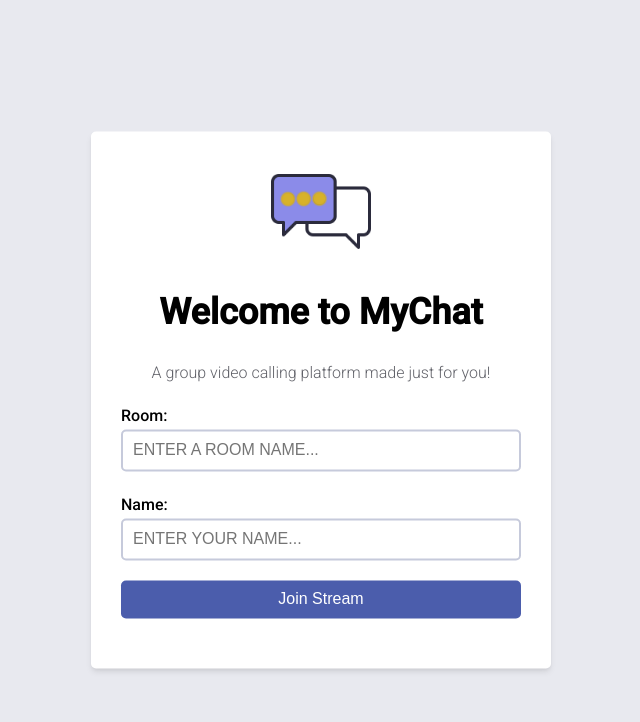
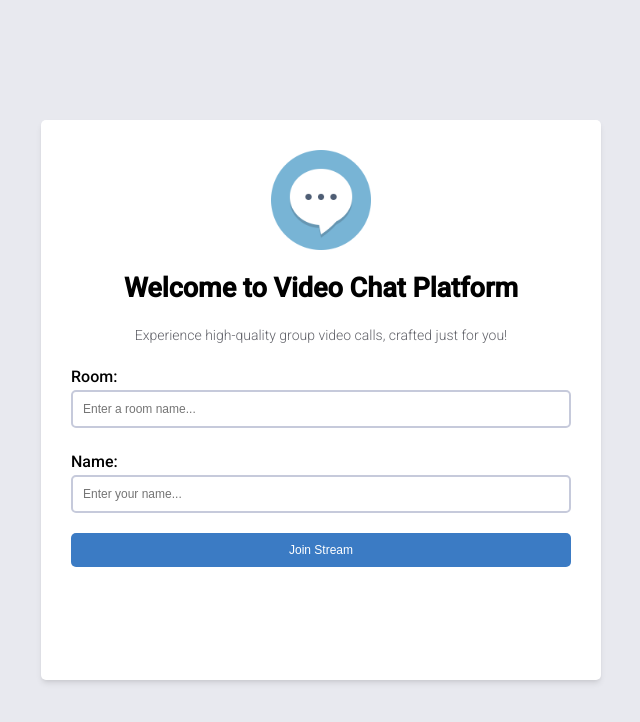
Before and after one commit to quocan0108/video-chat-web-application, a Django app: page / in a window 1280 px wide. Shown: the top 722 px of the page, without its empty margins (319-959 px from the left). Run offline with Django 4.2, Linux system fonts and the light colour scheme.

Commit message:
update UI

```diff
--- a/base/templates/base/lobby.html
+++ b/base/templates/base/lobby.html
@@ -6,24 +6,24 @@
 
     <section id="form-container">
 
-        <img id="logo" src="{% static 'images/chat-icon.png' %}"/>
+        <img id="logo" src="{% static 'images/chat-icon.png' %}" alt="Logo"/>
 
         <div id="welcome-message">
-            <h1>Welcome to MyChat</h1>
-            <p>A group video calling platform made just for you!</p>
+            <h1>Welcome to Video Chat Platform</h1>
+            <p>Experience high-quality group video calls, crafted just for you!</p>
         </div>
 
         <form id="form">
             <div class="field-wrapper">
 
                 <div class="form-field">
-                    <label>Room:</label>
-                    <input name="room" placeholder="Enter a room name..."  style="text-transform:uppercase"/>
+                    <label for="room">Room:</label>
+                    <input id="room" name="room" placeholder="Enter a room name..." />
                 </div>
 
                 <div class="form-field">
-                    <label>Name:</label>
-                    <input name="name" placeholder="Enter your name..."  style="text-transform:uppercase"/>
+                    <label for="name">Name:</label>
+                    <input id="name" name="name" placeholder="Enter your name..." />
                 </div>
 
                 <div class="form-field">
@@ -56,8 +56,6 @@
         window.open('/room/', '_self')
     }
 
-
-
     form.addEventListener('submit', handleSubmit)
 </script>
 
--- a/base/templates/base/main.html
+++ b/base/templates/base/main.html
@@ -4,7 +4,7 @@
 <head>
     <meta charset='utf-8'>
     <meta http-equiv='X-UA-Compatible' content='IE=edge'>
-    <title>MyChat</title>
+    <title>Video Chat Platform</title>
     <meta name='viewport' content='width=device-width, initial-scale=1'>
     <link rel='stylesheet' type='text/css' media='screen' href="{% static 'styles/main.css' %}">
     <script src="{% static 'js/main.js' %}"></script>
--- a/static/styles/main.css
+++ b/static/styles/main.css
@@ -15,7 +15,8 @@ body{
 /* ------------------  Register Page ------------------ */
 
 #form-container{
-    width: 400px;
+    width: 500px;
+    height: 500px;
     box-shadow:var(--shaddow);
     background-color: #fff;
     padding: 30px;
@@ -38,12 +39,12 @@ body{
 }
 
 #welcome-message h1{
-    font-size: 36px;
+    font-size: 27px;
 }
 
 
 #welcome-message p{
-    font-size: 16px;
+    font-size: 14px;
     color: rgb(97, 98, 105);
     font-weight: 300;
 }
@@ -62,12 +63,12 @@ body{
     border:2px solid rgba(198,202,219,1);
     border-radius: 5px;
     padding: 10px;
-    font-size: 16px;
+    font-size: 12px;
     box-sizing: border-box;
 }
 
 .form-field input[type='submit']{
-    background-color: rgb(75, 93, 172);
+    background-color: #3b7bc4;
     border:none;
     color: #fff;
 }
--- a/template/lobby.html
+++ b/template/lobby.html
@@ -3,7 +3,7 @@
 <head>
     <meta charset='utf-8'>
     <meta http-equiv='X-UA-Compatible' content='IE=edge'>
-    <title>MyChat</title>
+    <title>Video Chat Platform</title>
     <meta name='viewport' content='width=device-width, initial-scale=1'>
     <link rel='stylesheet' type='text/css' media='screen' href='main.css'>
     <!-- <script src='main.js'></script> -->
@@ -16,8 +16,8 @@
             <img id="logo" src="images/chat-icon.png"/>
 
             <div id="welcome-message">
-                <h1>Welcome to MyChat</h1>
-                <p>A group video calling platform made just for you!</p>
+                <h1>Welcome to Video Chat Platform</h1>
+                <p>Experience high-quality group video calls, crafted just for you!</p>
             </div>
 
             <form id="form">
```
Also changed, not shown: db.sqlite3, static/images/chat-icon.png, template/images/chat-icon.png.
